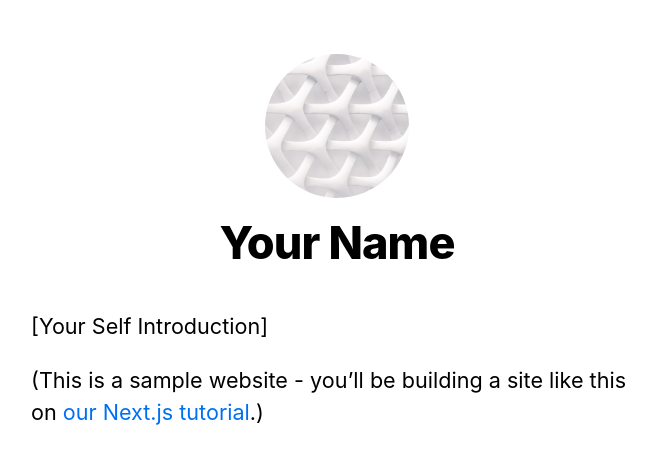
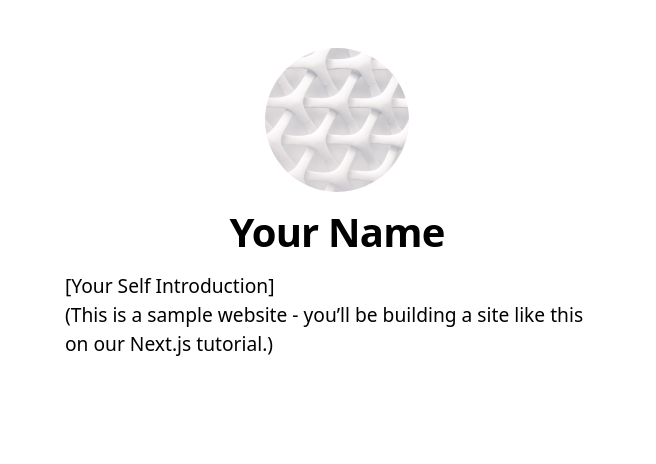
Before and after one commit to OkkyRoyDirgantara/nextjs-starter, a Next.js app: page / in a window 1280 px wide. Shown: the top 464 px of the page, without its empty margins (303-959 px from the left). Built offline with nearby package versions, Linux system fonts and the light colour scheme.

Commit message:
add config tailwind

```diff
--- a/pages/_app.js
+++ b/pages/_app.js
@@ -1,4 +1,4 @@
-import "../styles/global.css";
+import '../styles/global.css';
 
 export default function App({ Component, pageProps }) {
   return <Component {...pageProps} />;
--- a/styles/global.css
+++ b/styles/global.css
@@ -1,27 +1,4 @@
-html,
-body {
-  padding: 0;
-  margin: 0;
-  font-family: -apple-system, BlinkMacSystemFont, Segoe UI, Roboto, Oxygen, Ubuntu,
-    Cantarell, Fira Sans, Droid Sans, Helvetica Neue, sans-serif;
-  line-height: 1.6;
-  font-size: 18px;
-}
-
-* {
-  box-sizing: border-box;
-}
-
-a {
-  color: #0070f3;
-  text-decoration: none;
-}
-
-a:hover {
-  text-decoration: underline;
-}
-
-img {
-  max-width: 100%;
-  display: block;
-}
+/* ./styles/globals.css */
+@tailwind base;
+@tailwind components;
+@tailwind utilities;
--- a/tailwind.config.js
+++ b/tailwind.config.js
@@ -1,9 +1,12 @@
 // tailwind.config.js
 module.exports = {
-  purge: [
-    // Use *.tsx if using TypeScript
-    "./pages/**/*.js",
-    "./components/**/*.js",
-  ],
-  // ...
+  purge: ['./pages/**/*.{js,ts,jsx,tsx}', './components/**/*.{js,ts,jsx,tsx}'],
+  darkMode: false, // or 'media' or 'class'
+  theme: {
+    extend: {},
+  },
+  variants: {
+    extend: {},
+  },
+  plugins: [],
 };
```
